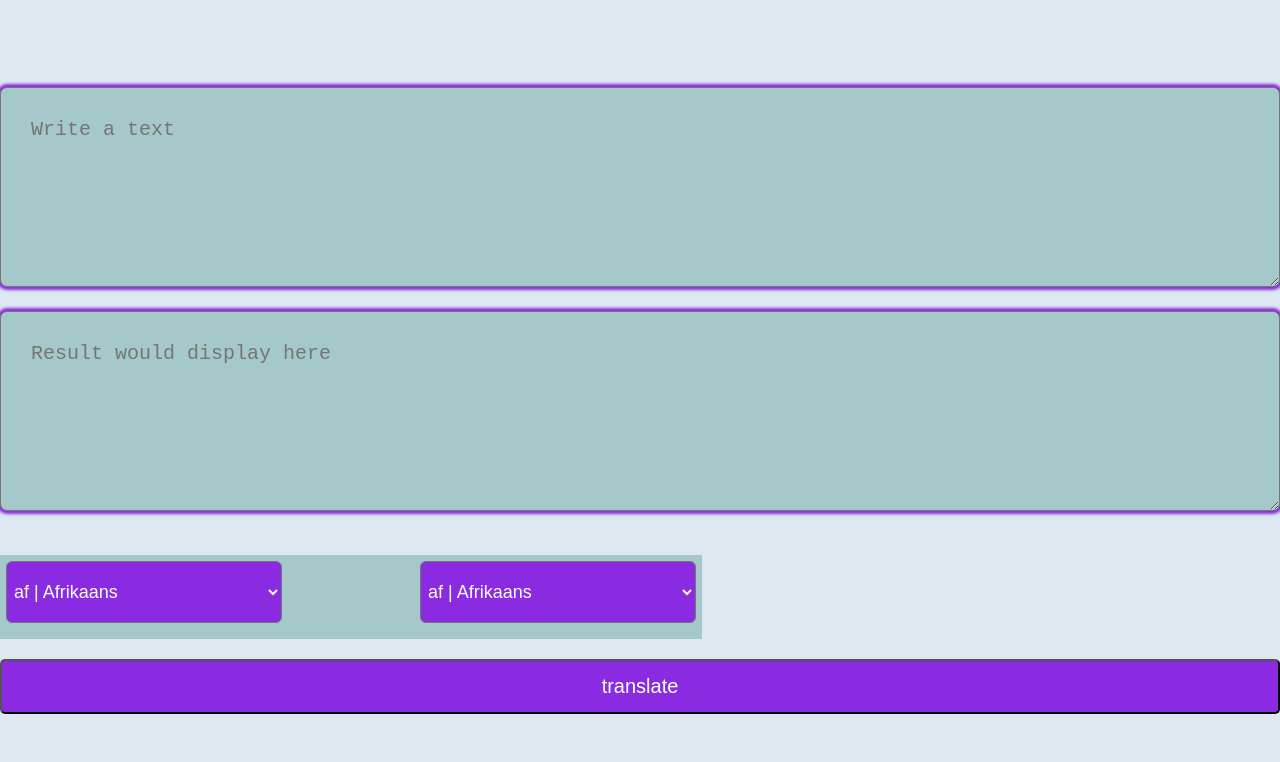
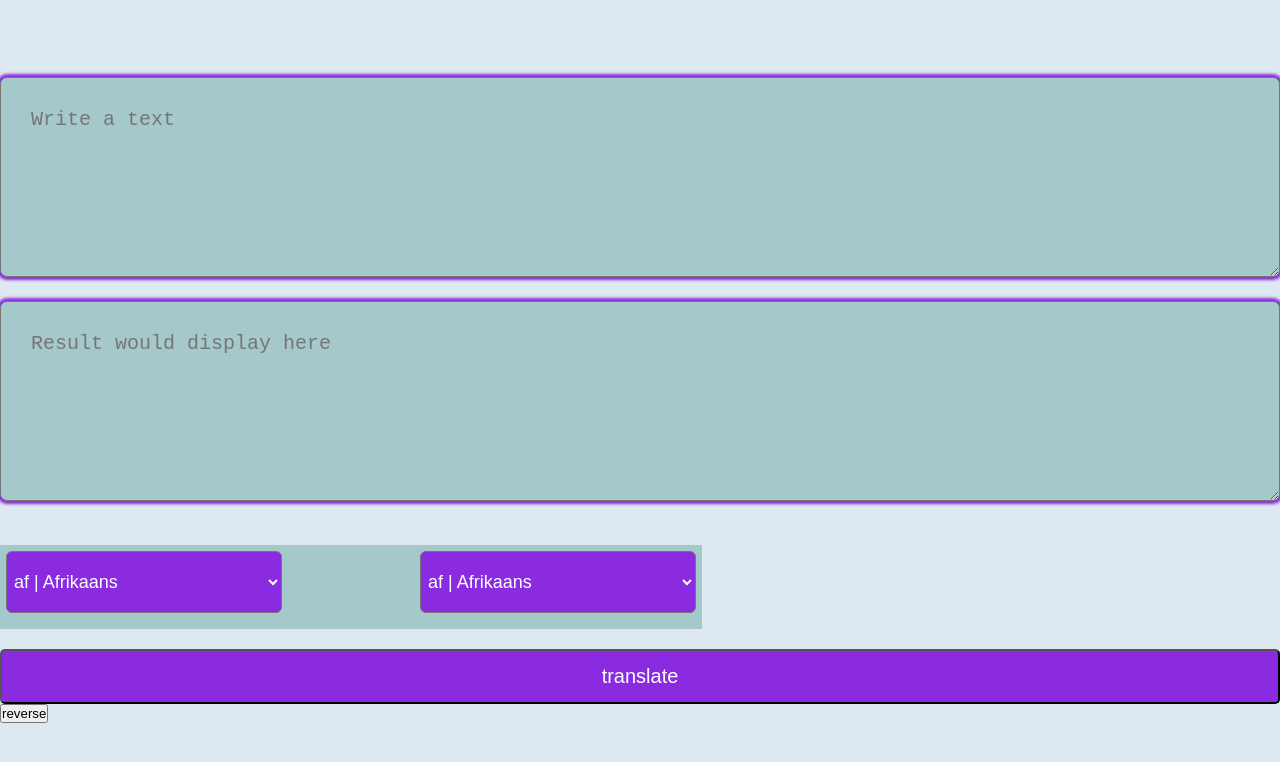
Before and after one commit to Chizzy250/translator-app, a plain HTML site: page index.html in a window 1280 px wide. Drawn offline with Linux system fonts and the light colour scheme.

Commit message:
Update index.html

```diff
--- a/index.html
+++ b/index.html
@@ -21,6 +21,7 @@
           </div>
 
           <button class="btn" id="translate">translate</button>
+         <button class="reverse" onclick="swap()">reverse</button>
     </div>
 
 
```
